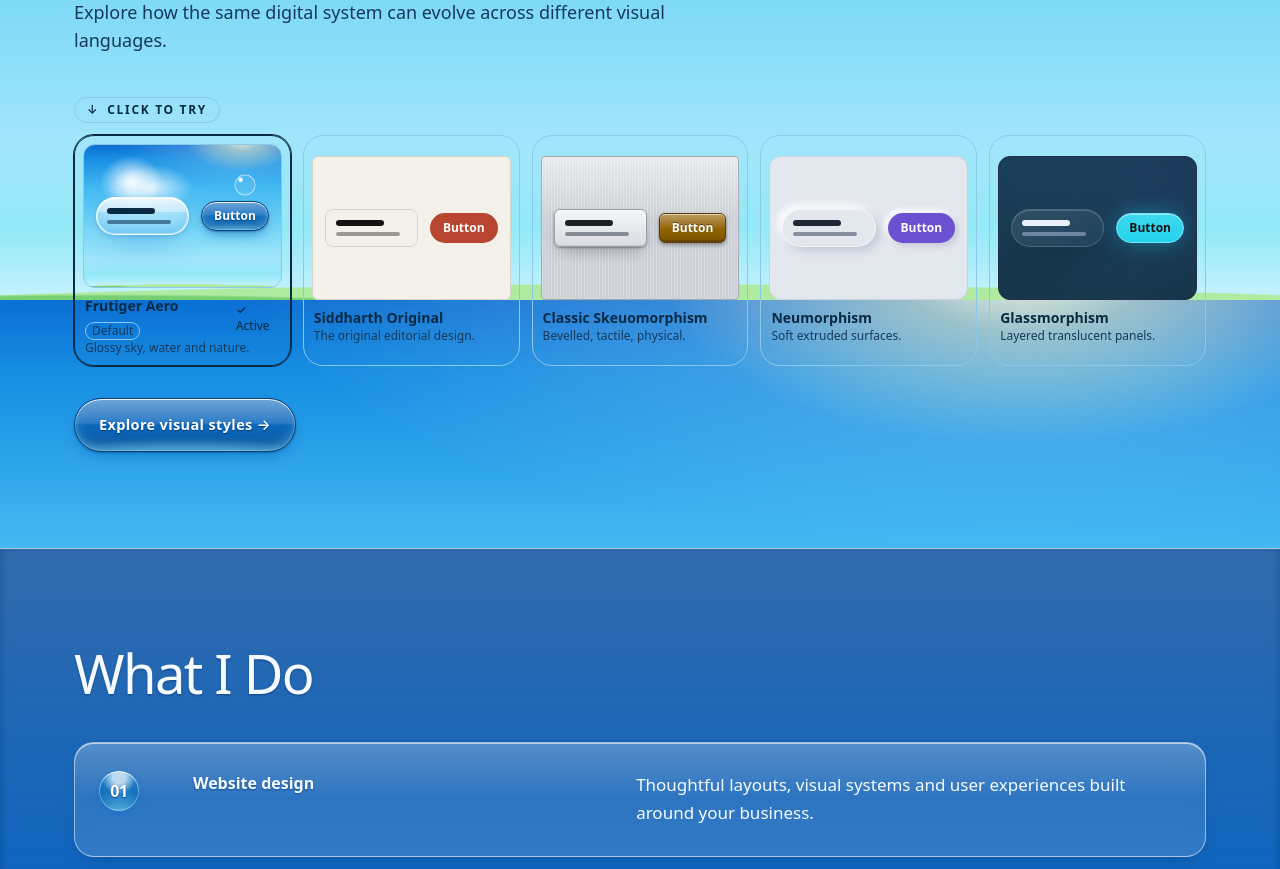
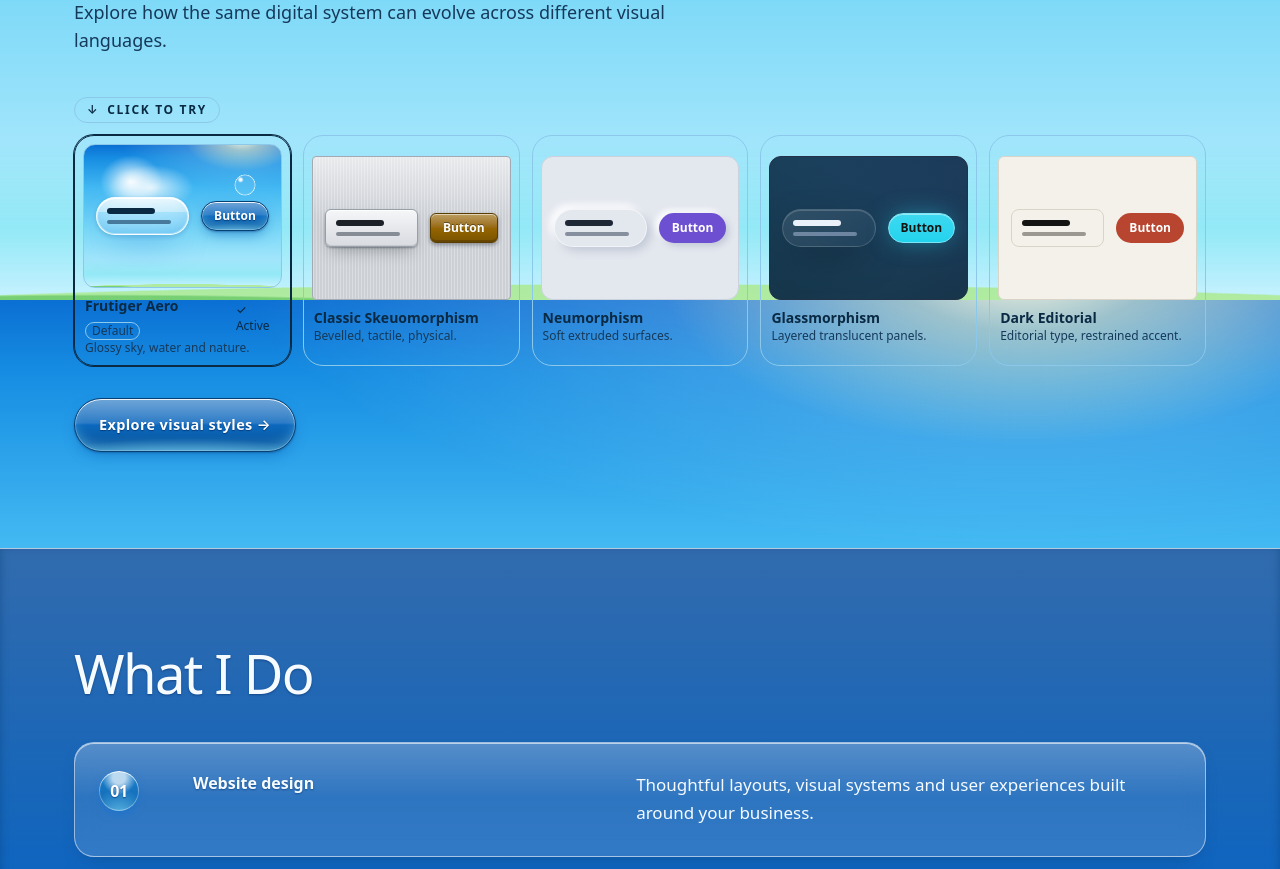
Before and after one commit to Siddharth3188/portfolio-v2, a Next.js app: page / in a window 1280 px wide. Shown: the part 2900-3769 px from the top of the page. Built offline with nearby package versions, Linux system fonts and the light colour scheme.

Commit message:
Replace Siddharth Original preset with Dark Editorial

```diff
--- a/data/stylePresets.ts
+++ b/data/stylePresets.ts
@@ -20,10 +20,10 @@ export type OverrideKey = "accent" | "surface" | "radius" | "type";
 /** Order matters: the first preset is the site default (Frutiger Aero). */
 export const presets: Preset[] = [
   { id: "aero", label: "Frutiger Aero", description: "Glossy sky, water and nature.", tone: "light", accent: "cyan", surface: "default", radius: "rounded", type: "sans", engine: true },
-  { id: "current", label: "Siddharth Original", description: "The original editorial design.", tone: "system", accent: "terracotta", surface: "default", radius: "balanced", type: "current", engine: false },
   { id: "skeuo", label: "Classic Skeuomorphism", description: "Bevelled, tactile, physical.", tone: "light", accent: "gold", surface: "default", radius: "subtle", type: "current", engine: true },
   { id: "neumorph", label: "Neumorphism", description: "Soft extruded surfaces.", tone: "light", accent: "violet", surface: "default", radius: "rounded", type: "sans", engine: true },
   { id: "glass", label: "Glassmorphism", description: "Layered translucent panels.", tone: "dark", accent: "cyan", surface: "default", radius: "rounded", type: "sans", engine: true },
+  { id: "current", label: "Dark Editorial", description: "Editorial type, restrained accent.", tone: "system", accent: "terracotta", surface: "default", radius: "balanced", type: "current", engine: false },
 ];
 export const accents: { id: AccentId; label: string }[] = [
   { id: "terracotta", label: "Terracotta" }, { id: "violet", label: "Violet" }, { id: "emerald", label: "Emerald" }, { id: "cyan", label: "Cyan" }, { id: "gold", label: "Gold" },
@@ -54,7 +54,7 @@ export function resolveConfig(c: StyleConfig) {
 export const ATTR_KEYS = ["data-sp-preset", "data-sp-engine", "data-sp-tone", "data-sp-accent", "data-sp-surface", "data-sp-radius", "data-sp-type"];
 
 export function toAttrs(c: StyleConfig): Record<string, string> {
-  // Siddharth Original with no fine-tuning is the untouched original design: it carries no attributes at all.
+  // Dark Editorial (id "current", the original design) with no fine-tuning is the untouched original design: it carries no attributes at all.
   if (c.preset === "current" && noOverrides(c)) return {};
   const r = resolveConfig(c);
   const attrs: Record<string, string> = { "data-sp-preset": r.preset, "data-sp-tone": r.tone, "data-sp-accent": r.accent, "data-sp-surface": r.surface, "data-sp-radius": r.radius, "data-sp-type": r.type };
@@ -87,7 +87,7 @@ export const DEFAULT_ATTRS = toAttrs(DEFAULT_CONFIG);
 
 /**
  * Runs before paint (inline in <head>). The server HTML already carries the default (Aero) attributes; if the visitor saved
- * a choice (payload v2, unchanged format), replace them with the saved ones. Saved Original = empty attrs = no attributes.
+ * a choice (payload v2, unchanged format), replace them with the saved ones. Saved Dark Editorial = empty attrs = no attributes.
  */
 export const STORAGE_VERSION = 2;
 export const BOOT_SCRIPT = `try{var s=JSON.parse(localStorage.getItem("${STORAGE_KEY}")||"null");if(s&&s.v===${STORAGE_VERSION}&&s.attrs&&typeof s.attrs==="object"){var h=document.documentElement,a=h.attributes;for(var i=a.length-1;i>=0;i--){if(a[i].name.indexOf("data-sp-")===0)h.removeAttribute(a[i].name)}for(var k in s.attrs){if(k.indexOf("data-sp-")===0)h.setAttribute(k,String(s.attrs[k]))}}}catch(e){}`;
```
